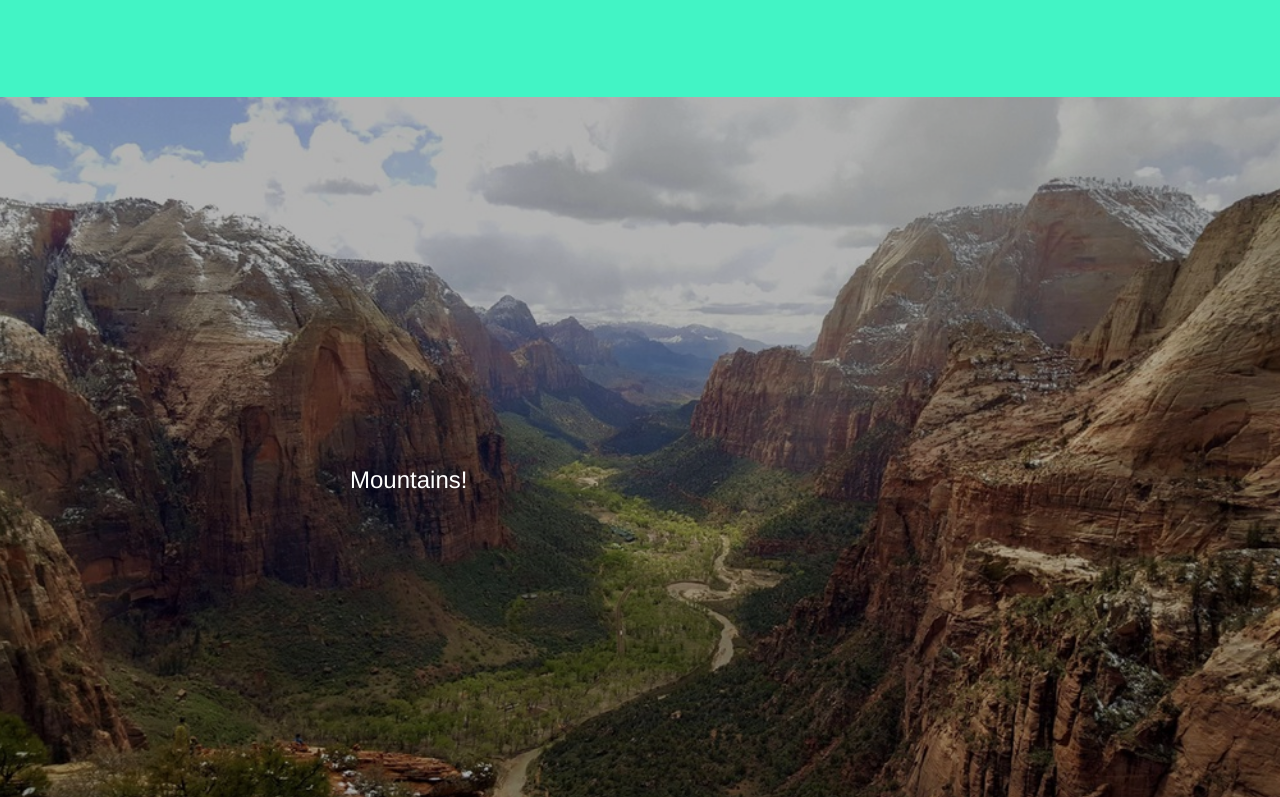
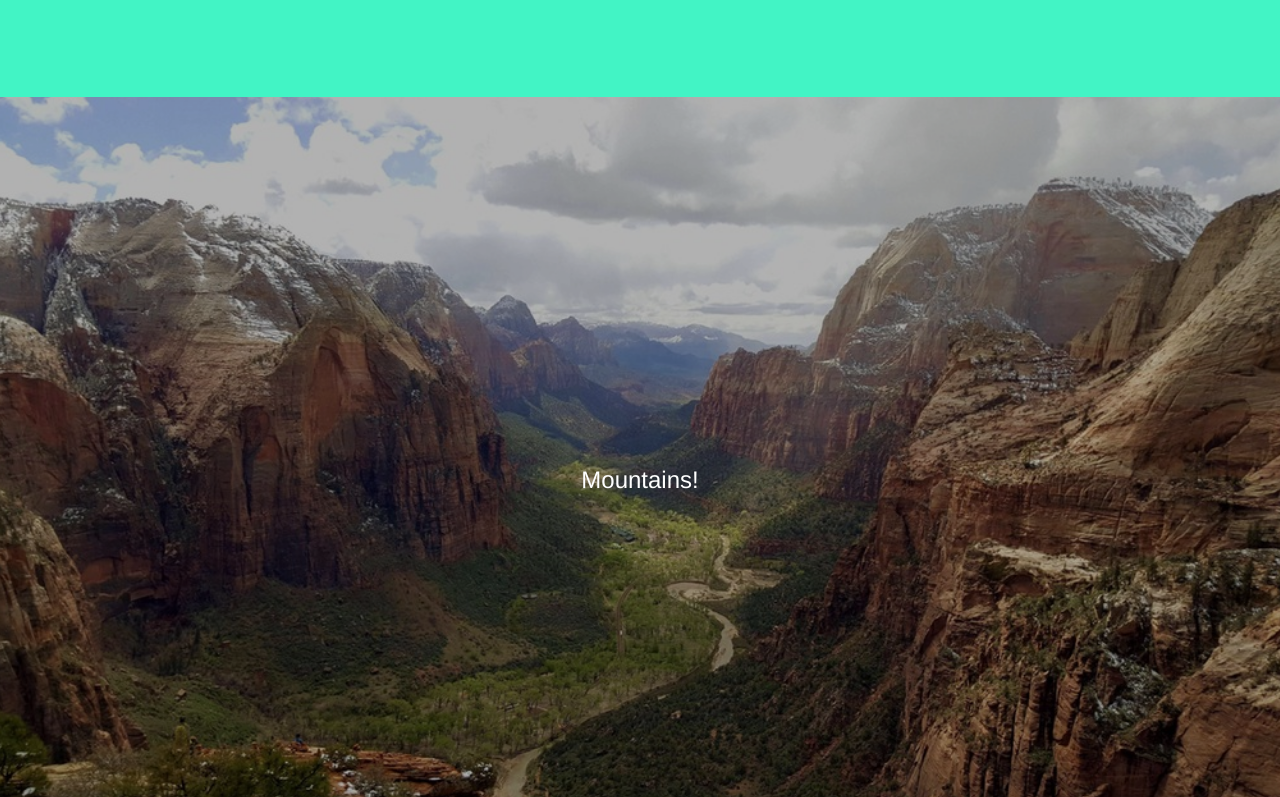
Before and after one commit to hkethi002/personal-university-website, a plain HTML site: page page1.html in a window 1280 px wide. Shown: the part 809-1606 px from the top of the page. Drawn offline with nearby package versions, Linux system fonts and the light colour scheme.

```diff
--- a/bootstrap/css/page_1_style.css
+++ b/bootstrap/css/page_1_style.css
@@ -37,6 +37,7 @@ body {
   color: #ffffff;
   padding: 0;
   min-height: 100%;
+  width: auto;
   background-image: url("../../res/zion.jpg");
   background-size: cover;
   background-position: center center;
@@ -45,6 +46,8 @@ body {
 }
 
 #innerMountains {
+  text-align: center;
   background: rgba(0, 0, 0, 0.3);
-  padding: 350px;
+  padding-top: 350px;
+  padding-bottom: 350px;
 }
```
